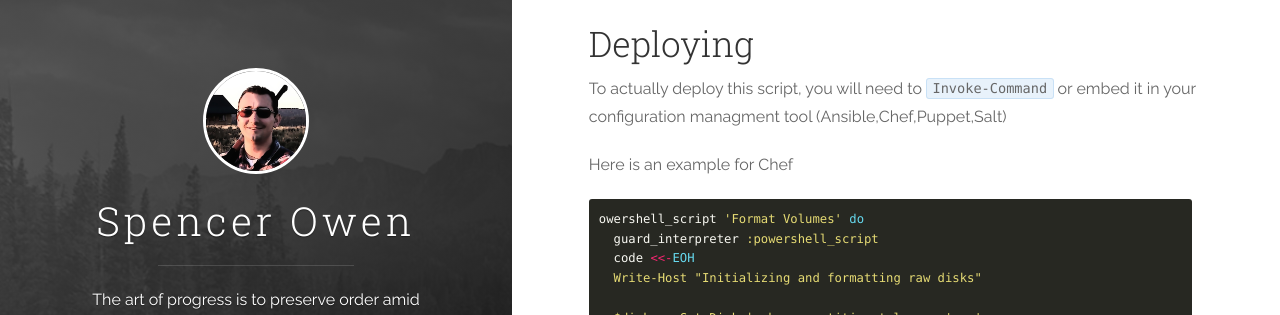
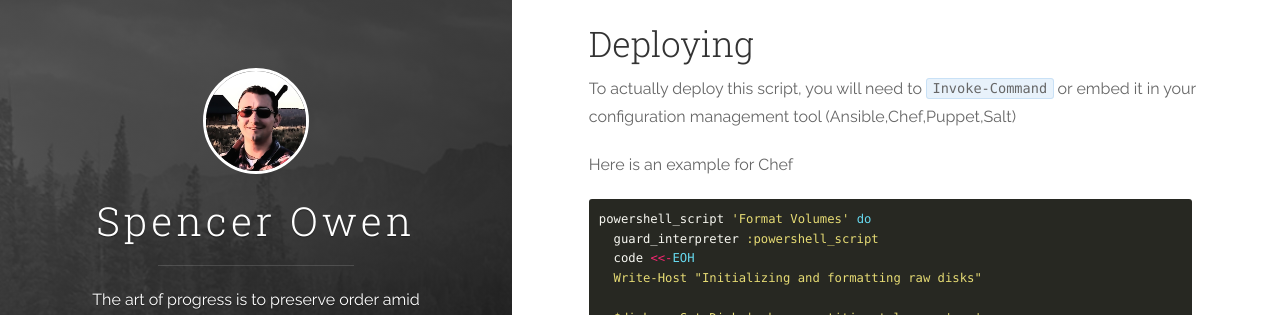
Before and after one commit to spuder/spuder.github.io, a Jekyll site: the page built from _posts/2016-11-09-windows-format.markdown, in a window 1280 px wide and 900 px high, scrolled down 837 px. Shown: the part 181-496 px from the top of the window. Built offline with Jekyll 4.4.1, drawn with Linux system fonts in a browser that asks for light colours; nearby versions of some CDN libraries.

Commit message:
fixes typos

````diff
--- a/_posts/2016-11-09-windows-format.markdown
+++ b/_posts/2016-11-09-windows-format.markdown
@@ -33,12 +33,12 @@ The following powershell will find all raw volumes, and format them as GPT with
 
 ## Deploying
 
-To actually deploy this script, you will need to `Invoke-Command` or embed it in your configuration managment tool (Ansible,Chef,Puppet,Salt)
+To actually deploy this script, you will need to `Invoke-Command` or embed it in your configuration management tool (Ansible,Chef,Puppet,Salt)
 
 Here is an example for Chef
 
 ```ruby
-owershell_script 'Format Volumes' do
+powershell_script 'Format Volumes' do
   guard_interpreter :powershell_script
   code <<-EOH
   Write-Host "Initializing and formatting raw disks"
````
